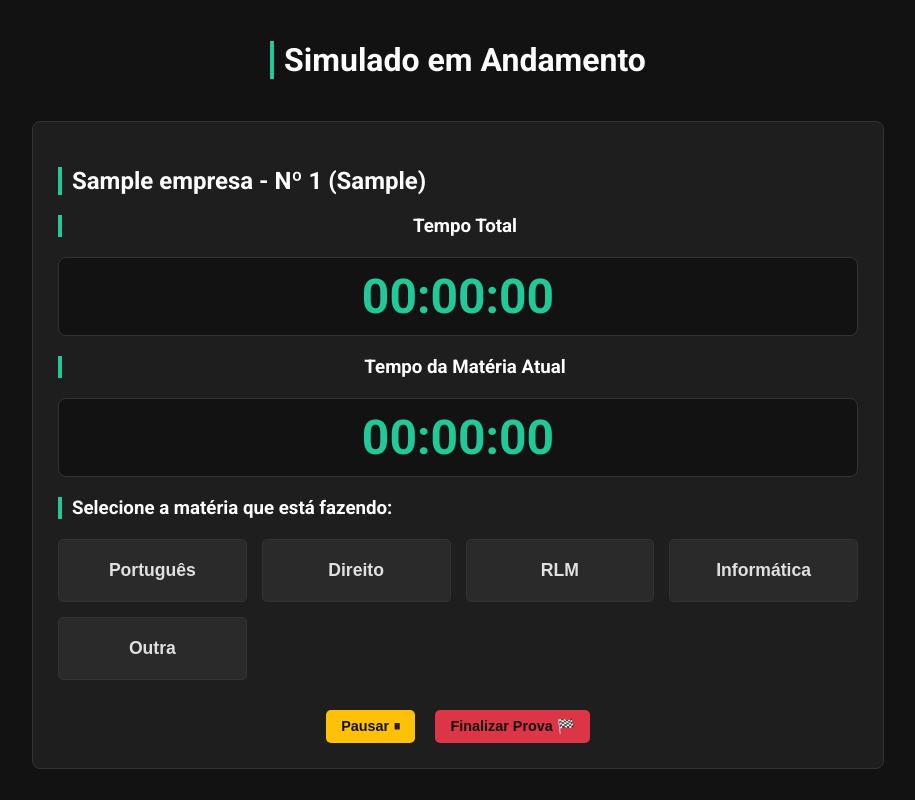
After one commit to jvsouza01/mentoria-odisseia, a Flask app: page /iniciar-simulado/1 in a window 1280 px wide. The commit adds this page. Shown: the whole page, without its empty margins (182-1097 px from the left). Run offline with Flask 3, Linux system fonts and the light colour scheme; tables that the repository leaves empty hold one stand-in row (values such as "Sample post").

Commit message:
Implementação cronometro simulados fase: 01

```diff
--- a/app.py
+++ b/app.py
@@ -4,6 +4,7 @@ from flask_sqlalchemy import SQLAlchemy
 from sqlalchemy import text, Date
 from datetime import datetime, timedelta
 from sqlalchemy import func
+from sqlalchemy.orm import joinedload
 
 app = Flask(__name__)
 
@@ -469,3 +470,57 @@ def historico_questoes():
 def ranking_semana_passada():
     """Serve a nova página dedicada ao ranking da semana passada."""
     return render_template('ranking_semana_passada.html')
+
+# -- TIMER SIMULADOS --
+class TemposSimulado(db.Model):
+    id = db.Column(db.Integer, primary_key=True)
+    aluno_id = db.Column(db.Integer, db.ForeignKey('alunos.id'), nullable=False)
+    simulado_id = db.Column(db.Integer, db.ForeignKey('simulados.id'), nullable=False)
+    # salvar o tempo total em segundos
+    tempo_total_gasto = db.Column(db.Integer, nullable=False)
+    # salvar os "laps" das matérias
+    tempos_por_materia = db.Column(db.Text, nullable=True)
+    data_realizacao = db.Column(db.DateTime, nullable=False, default=datetime.utcnow)
+
+    # Relacionamentos para facilitar as buscas
+    aluno = db.relationship('Alunos', backref=db.backref('tempos_simulados', lazy=True))
+    simulado = db.relationship('Simulados', backref=db.backref('tempos_simulados', lazy=True))
+
+# --- ROTA PARA SERVIR A PÁGINA DO CRONÔMETRO (CORRIGIDA) ---
+@app.route('/iniciar-simulado/<int:simulado_id>')
+def iniciar_simulado(simulado_id):
+    """Serve a página do cronômetro para um simulado específico."""
+
+    # MUDANÇA: Usamos options(joinedload()) para buscar o simulado E a empresa juntos.
+    simulado = Simulados.query.options(
+        joinedload(Simulados.empresa)
+    ).get_or_404(simulado_id)
+
+    # Passamos os dados do simulado (agora com a empresa) para o template
+    return render_template('iniciar_simulado.html', simulado=simulado)
+
+# --- ROTA PARA RECEBER OS DADOS DO CRONÔMETRO ---
+@app.route('/api/salvar-tempos-simulado', methods=['POST'])
+def salvar_tempos_simulado():
+    """Recebe e salva os tempos de um simulado finalizado."""
+    dados = request.get_json()
+
+    # Validação básica dos dados recebidos do JS
+    if not all(k in dados for k in ['aluno_id', 'simulado_id', 'tempo_total_gasto', 'tempos_por_materia']):
+        return jsonify({'status': 'erro', 'mensagem': 'Dados incompletos.'}), 400
+
+    try:
+        novo_tempo = TemposSimulado(
+            aluno_id=dados['aluno_id'],
+            simulado_id=dados['simulado_id'],
+            tempo_total_gasto=dados['tempo_total_gasto'],
+            tempos_por_materia=str(dados['tempos_por_materia']) # Salva o JSON como string
+        )
+        db.session.add(novo_tempo)
+        db.session.commit()
+        return jsonify({'status': 'sucesso', 'mensagem': 'Tempos salvos com sucesso!'}), 201
+
+    except Exception as e:
+        db.session.rollback()
+        print(f"Erro ao salvar tempos: {e}")
+        return jsonify({'status': 'erro', 'mensagem': 'Erro interno ao salvar os dados.'}), 500
--- /dev/null
+++ b/static/iniciar_simulado.js
@@ -0,0 +1,195 @@
+document.addEventListener('DOMContentLoaded', () => {
+    // Displays de tempo
+    const displayGeral = document.getElementById('cronometro-geral');
+    const displayMateria = document.getElementById('cronometro-materia');
+
+    // Botões
+    const gridMaterias = document.getElementById('grid-materias');
+    const btnPausa = document.getElementById('btn-pausa');
+    const btnFinalizar = document.getElementById('btn-finalizar');
+    const btnSalvar = document.getElementById('btn-salvar');
+
+    // Seção de finalização
+    const finalizarSecao = document.getElementById('finalizar-secao');
+    const tempoFinalDisplay = document.getElementById('tempo-final-display');
+    const alunoSelect = document.getElementById('aluno-select');
+
+    // Variáveis de estado do cronômetro
+    let timerGeralIntervalo = null;
+    let timerMateriaIntervalo = null;
+    let tempoTotalSegundos = 0;
+    let tempoMateriaSegundos = 0;
+    let materiaAtual = null;
+    let isPausado = false;
+
+    // Objeto para armazenar os tempos "lap" de cada matéria
+    const temposPorMateria = {}; // Ex: { "Português": 1800, "Direito": 3600 }
+
+    // --- FUNÇÕES DO CRONÔMETRO ---
+
+    function formatarTempo(segundos) {
+        const h = Math.floor(segundos / 3600).toString().padStart(2, '0');
+        const m = Math.floor((segundos % 3600) / 60).toString().padStart(2, '0');
+        const s = (segundos % 60).toString().padStart(2, '0');
+        return `${h}:${m}:${s}`;
+    }
+
+    function iniciarTimerGeral() {
+        if (timerGeralIntervalo) return; // Já está rodando
+        timerGeralIntervalo = setInterval(() => {
+            if (!isPausado) {
+                tempoTotalSegundos++;
+                displayGeral.textContent = formatarTempo(tempoTotalSegundos);
+            }
+        }, 1000);
+    }
+
+    function iniciarTimerMateria() {
+        pararTimerMateria(); // Para o anterior
+        timerMateriaIntervalo = setInterval(() => {
+            if (!isPausado) {
+                tempoMateriaSegundos++;
+                displayMateria.textContent = formatarTempo(tempoMateriaSegundos);
+            }
+        }, 1000);
+    }
+
+    function pararTimerMateria() {
+        clearInterval(timerMateriaIntervalo);
+        timerMateriaIntervalo = null;
+        tempoMateriaSegundos = 0;
+    }
+
+    function salvarTempoMateriaAtual() {
+        if (materiaAtual) {
+            // Adiciona o tempo ao total daquela matéria
+            const tempoAnterior = temposPorMateria[materiaAtual] || 0;
+            temposPorMateria[materiaAtual] = tempoAnterior + tempoMateriaSegundos;
+        }
+    }
+
+    // --- LÓGICA DOS BOTÕES ---
+
+    // Clicar em um botão de Matéria
+    gridMaterias.addEventListener('click', (e) => {
+        if (e.target.classList.contains('materia-btn')) {
+            if (isPausado) {
+                 alert('Retome o simulado antes de trocar de matéria.');
+                 return;
+            }
+
+            const proximaMateria = e.target.dataset.materia;
+
+            // Salva o tempo da matéria anterior
+            salvarTempoMateriaAtual();
+
+            // Reseta o timer da matéria e inicia o novo
+            pararTimerMateria();
+            displayMateria.textContent = '00:00:00';
+
+            if (proximaMateria !== materiaAtual) {
+                materiaAtual = proximaMateria;
+                iniciarTimerMateria();
+
+                // Atualiza destaque visual
+                document.querySelectorAll('.materia-btn').forEach(btn => btn.classList.remove('active'));
+                e.target.classList.add('active');
+            } else {
+                // Se clicou na mesma matéria, para (como um 'pause' só da matéria)
+                materiaAtual = null;
+                 document.querySelectorAll('.materia-btn').forEach(btn => btn.classList.remove('active'));
+            }
+
+            // Garante que o timer geral esteja rodando
+            iniciarTimerGeral();
+        }
+    });
+
+    // Clicar em Pausar/Retomar
+    btnPausa.addEventListener('click', () => {
+        isPausado = !isPausado;
+        if (isPausado) {
+            btnPausa.textContent = 'Retomar ▶️';
+            btnPausa.style.backgroundColor = 'var(--primary-green)';
+        } else {
+            btnPausa.textContent = 'Pausar ⏸';
+            btnPausa.style.backgroundColor = '#ffc107';
+        }
+    });
+
+    // Clicar em Finalizar
+    btnFinalizar.addEventListener('click', () => {
+        if (!confirm('Tem certeza que deseja finalizar o simulado?')) return;
+
+        // Para tudo
+        isPausado = true;
+        clearInterval(timerGeralIntervalo);
+        salvarTempoMateriaAtual(); // Salva a última matéria cronometrada
+        pararTimerMateria();
+
+        // Esconde os botões e mostra a seção de salvar
+        gridMaterias.style.display = 'none';
+        btnPausa.style.display = 'none';
+        btnFinalizar.style.display = 'none';
+        displayMateria.parentElement.style.display = 'none'; // Esconde display da matéria
+
+        finalizarSecao.style.display = 'block';
+        tempoFinalDisplay.textContent = formatarTempo(tempoTotalSegundos);
+
+        // Carrega os alunos no dropdown
+        carregarAlunos();
+    });
+
+    // Carregar Alunos para o dropdown final
+    async function carregarAlunos() {
+        try {
+            const response = await fetch('/api/alunos');
+            const alunos = await response.json();
+            alunoSelect.innerHTML = '<option value="">Selecione o aluno</option>';
+            alunos.forEach(aluno => {
+                const option = document.createElement('option');
+                option.value = aluno.id;
+                option.textContent = aluno.nome;
+                alunoSelect.appendChild(option);
+            });
+        } catch (error) {
+            console.error('Erro ao carregar alunos:', error);
+        }
+    }
+
+    // Clicar em Salvar
+    btnSalvar.addEventListener('click', async () => {
+        const aluno_id = alunoSelect.value;
+        if (!aluno_id) {
+            alert('Por favor, selecione seu nome para salvar.');
+            return;
+        }
+
+        const dadosParaSalvar = {
+            aluno_id: parseInt(aluno_id),
+            simulado_id: SIMULADO_ID, // Constante global pega do HTML
+            tempo_total_gasto: tempoTotalSegundos,
+            tempos_por_materia: temposPorMateria
+        };
+
+        try {
+            const response = await fetch('/api/salvar-tempos-simulado', {
+                method: 'POST',
+                headers: { 'Content-Type': 'application/json' },
+                body: JSON.stringify(dadosParaSalvar)
+            });
+            const result = await response.json();
+
+            if (response.ok) {
+                alert('Tempos salvos com sucesso! Você será redirecionado.');
+                // Redireciona para a página de rankings de simulados
+                window.location.href = '/ranking-simulados';
+            } else {
+                alert(`Erro ao salvar: ${result.mensagem}`);
+            }
+        } catch (error) {
+            console.error('Erro ao salvar tempos:', error);
+            alert('Erro de comunicação com o servidor.');
+        }
+    });
+});
--- /dev/null
+++ b/templates/iniciar_simulado.html
@@ -0,0 +1,102 @@
+<!DOCTYPE html>
+<html lang="pt-br">
+<head>
+    <meta charset="UTF-8">
+    <meta name="viewport" content="width=device-width, initial-scale=1.0">
+    <title>Simulado em Andamento - {{ simulado.empresa.nome }}</title>
+    <link rel="stylesheet" href="{{ url_for('static', filename='style.css') }}">
+    <style>
+        /* Estilos específicos do cronômetro */
+        .cronometro-display {
+            font-size: 3em;
+            font-weight: bold;
+            color: var(--primary-green);
+            text-align: center;
+            margin: 20px 0;
+            padding: 10px;
+            border: 1px solid var(--border-color);
+            border-radius: 8px;
+            background-color: var(--bg-dark);
+        }
+        .materias-grid {
+            display: grid;
+            grid-template-columns: repeat(auto-fit, minmax(150px, 1fr));
+            gap: 15px;
+            margin: 20px 0;
+        }
+        .materia-btn {
+            padding: 20px;
+            font-size: 1.1em;
+            font-weight: bold;
+            cursor: pointer;
+            border-radius: 5px;
+            border: 1px solid var(--border-color);
+            background-color: var(--input-bg);
+            color: var(--text-primary);
+            transition: all 0.2s ease;
+        }
+        .materia-btn:hover {
+            border-color: var(--primary-green);
+        }
+        .materia-btn.active {
+            background-color: var(--primary-green);
+            color: var(--bg-dark);
+            border-color: var(--primary-green);
+        }
+        .controles-gerais {
+            display: flex;
+            justify-content: center;
+            gap: 20px;
+            margin-top: 30px;
+        }
+    </style>
+</head>
+<body>
+    <h1>Simulado em Andamento</h1>
+
+    <div class="container" style="flex-direction: column; align-items: center;">
+        <section class="ranking-section" style="width: 100%; max-width: 800px;">
+            <h2>{{ simulado.empresa.nome }} - {% if simulado.numero %}Nº {{ simulado.numero }}{% else %}{{ simulado.nome_especifico }}{% endif %} ({{ simulado.categoria }})</h2>
+
+            <div>
+                <h3 style="text-align: center;">Tempo Total</h3>
+                <div id="cronometro-geral" class="cronometro-display">00:00:00</div>
+            </div>
+            <div>
+                <h3 style="text-align: center;">Tempo da Matéria Atual</h3>
+                <div id="cronometro-materia" class="cronometro-display">00:00:00</div>
+            </div>
+
+            <h3>Selecione a matéria que está fazendo:</h3>
+            <div class="materias-grid" id="grid-materias">
+                <button class="materia-btn" data-materia="Português">Português</button>
+                <button class="materia-btn" data-materia="Direito">Direito</button>
+                <button class="materia-btn" data-materia="RLM">RLM</button>
+                <button class="materia-btn" data-materia="Informática">Informática</button>
+                <button class="materia-btn" data-materia="Outra">Outra</button>
+            </div>
+
+            <div class="controles-gerais">
+                <button id="btn-pausa" class="action-button" style="background-color: #ffc107; color: var(--bg-dark);">Pausar ⏸</button>
+                <button id="btn-finalizar" class="action-button" style="background-color: #dc3545;">Finalizar Prova 🏁</button>
+            </div>
+
+            <div id="finalizar-secao" style="display:none; margin-top: 30px; text-align: center;">
+                <h3>Simulado Finalizado!</h3>
+                <p>Tempo Total: <strong id="tempo-final-display"></strong></p>
+                <label for="aluno-select">Selecione seu nome para salvar:</label>
+                <select id="aluno-select" style="margin-top: 10px;">
+                    <option value="">Carregando...</option>
+                </select>
+                <button id="btn-salvar" class="action-button" style="margin-top: 20px;">Salvar Tempos</button>
+            </div>
+
+            <script>
+                const SIMULADO_ID = {{ simulado.id }};
+            </script>
+        </section>
+    </div>
+
+    <script src="{{ url_for('static', filename='iniciar_simulado.js') }}"></script>
+</body>
+</html>
```
Also changed, not shown: static/ranking_simulados.js (+29 -8 lines), templates/ranking_simulados.html (+7 -2 lines).
